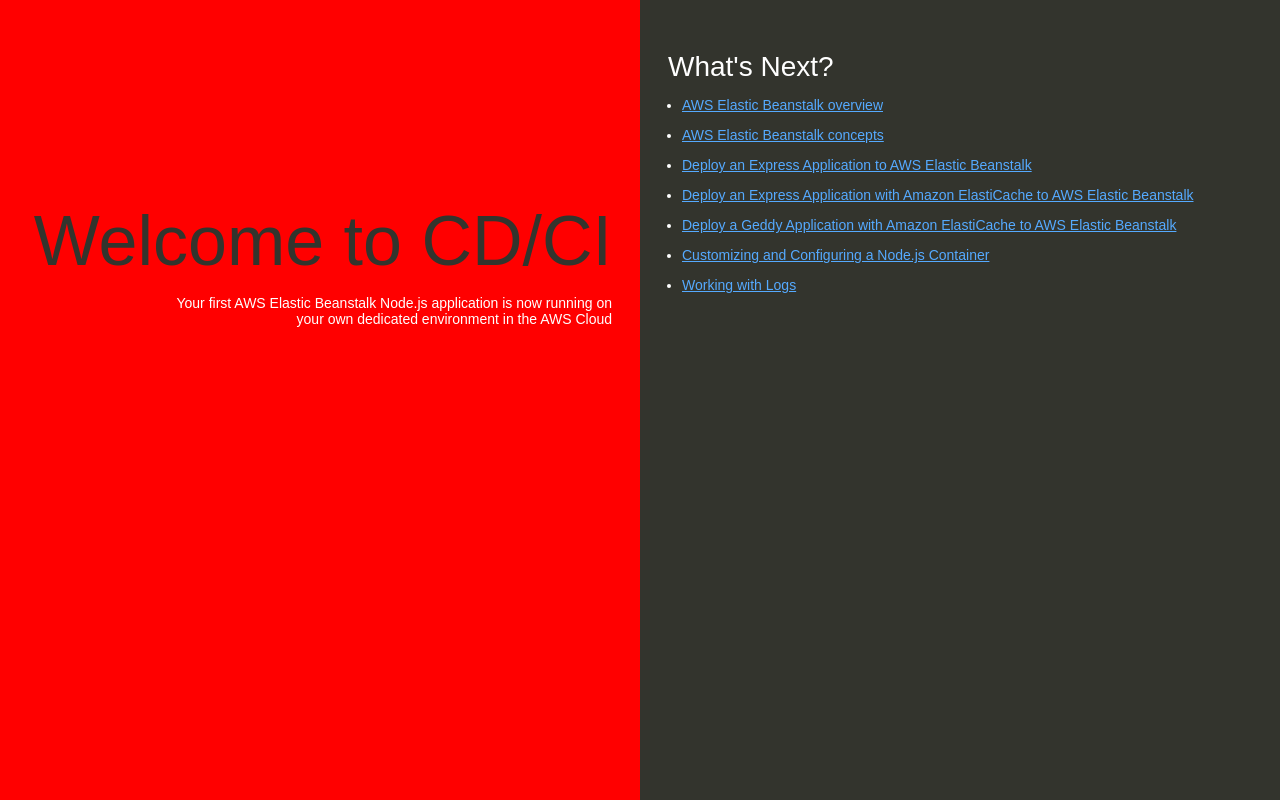
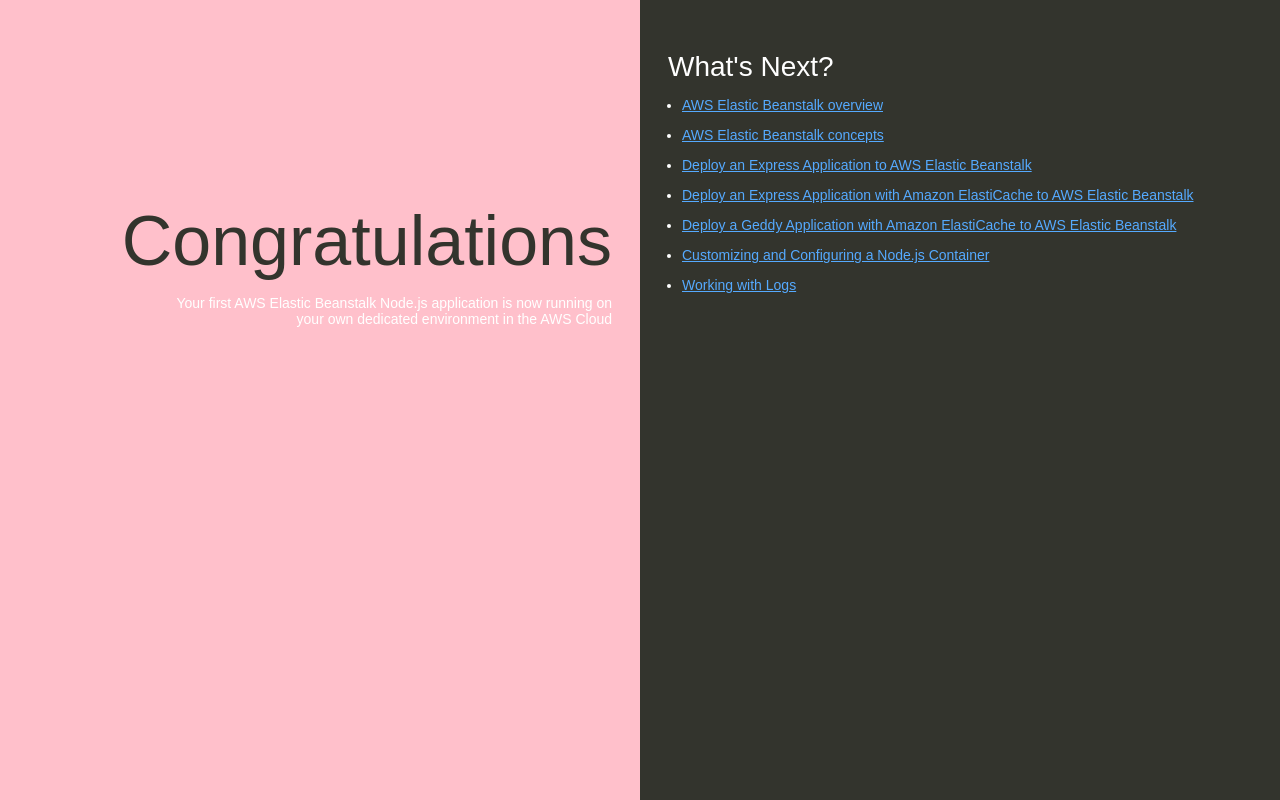
Before and after one commit to DebasisDa/my-nodejs-app-aws-cd-ci, a website: page index.html in a window 1280 px wide. Drawn offline with Linux system fonts and the light colour scheme.

Commit message:
Update index.html

```diff
--- a/index.html
+++ b/index.html
@@ -35,7 +35,7 @@
 
         text-align: right;
         padding-top: 11em;
-        background-color: red;
+        background-color: pink;
 
       }
       .textColumn p {
@@ -74,7 +74,7 @@
   </head>
   <body>
     <div class="textColumn">
-      <h1>Welcome to CD/CI</h1>
+      <h1>Congratulations</h1>
       <p>Your first AWS Elastic Beanstalk Node.js application is now running on your own dedicated environment in the AWS Cloud</p>
     </div>
     <div class="linksColumn">
```
